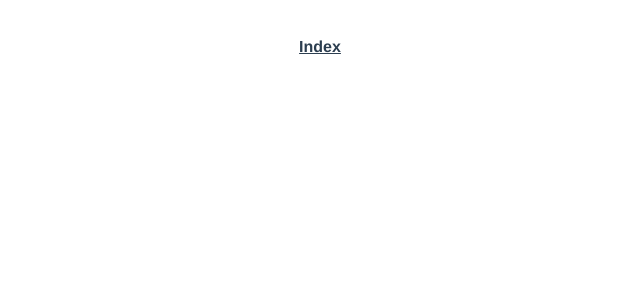
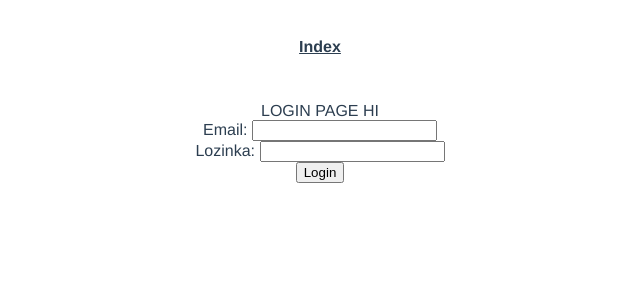
Before and after one commit to kaeyish/ProjekatWeb, a Vue app in the folder frontend/: page /login in a window 1280 px wide. Before the commit this address had no page. Shown: the top 300 px of the page, without its empty margins (320-960 px from the left). Built offline with nearby package versions, Linux system fonts and the light colour scheme.

Commit message:
Zanrovi rade <3

```diff
--- a/frontend/package.json
+++ b/frontend/package.json
@@ -8,6 +8,7 @@
     "lint": "vue-cli-service lint"
   },
   "dependencies": {
+    "axios": "^1.4.0",
     "core-js": "^3.8.3",
     "vue": "^3.2.13",
     "vue-router": "^4.0.3"
--- a/frontend/src/router/index.js
+++ b/frontend/src/router/index.js
@@ -5,6 +5,10 @@ import SviKorisnici from '../views/SviKorisnici.vue'
 import KorisnikView from '../views/KorisnikView.vue'
 import KnjigaView from '../views/KnjigaView.vue'
 import SveKnjige from '../views/SveKnjigeView.vue'
+import LoginView from '../views/LogInView.vue'
+import ZanroviView from '../views/ZanrView.vue'
+import DodajZanrView from '../views/DodajZanrView.vue'
+import PretragaKnjigeView from '../views/PretragaKnjigeView.vue'
 
 const routes = [
   {
@@ -26,6 +30,11 @@ const routes = [
     component: IndexView
   },
   {
+    path: '/login',
+    name: 'login',
+    component: LoginView
+  },
+  {
     path:'/korisnici',
     name:'korisnici',
     component: SviKorisnici
@@ -45,6 +54,21 @@ const routes = [
     name:'knjiga',
     component: KnjigaView
   },
+  {
+    path: '/zanrovi',
+    name: 'zanrovi',
+    component: ZanroviView
+  },
+  {
+    path: '/dodajZanr',
+    name: 'dodajZanr',
+    component: DodajZanrView
+  },
+  {
+    path: '/pretraga',
+    name: 'pretraga',
+    component: PretragaKnjigeView
+  }
 ]
 
 const router = createRouter({
--- /dev/null
+++ b/frontend/src/views/DodajZanrView.vue
@@ -0,0 +1,44 @@
+<template>
+  <label>Naziv: </label>
+  <input v-model="zanr.naziv">
+  <br>
+  <button v-on:click="submit()">submit</button>
+</template>
+
+<script>
+export default {
+    name: "DodajZanr",
+    data : function(){
+        return {
+            zanr: {
+                naziv: "",
+            },
+        };
+    },
+    methods: {
+        submit: function(){
+            fetch("http://localhost:9090/api/korisnik/dodajZanr", {
+                method: "POST",
+                headers: {
+                Accept: "application/json",
+                "Content-type": "application/json",
+                },
+                body: JSON.stringify(this.zanr),
+            })
+                .then((response) => response.json)
+                .then((data) => {
+                console.log("Success : " + data);
+                this.$router.push("/zanrovi");
+                })
+                .catch((err) => {
+                console.log("Error : " + err);
+                alert(err);
+                });
+                }
+    }
+}
+</script>
+
+<style>
+
+</style>
--- /dev/null
+++ b/frontend/src/views/LogInView.vue
@@ -0,0 +1,69 @@
+
+<template>
+    <p/>
+        LOGIN PAGE HI
+
+        <form name="login-form" >
+      <div class="mb-3">
+        <label for="email">Email: </label>
+        <input id="email" type="email" v-model="email" />
+      </div>
+      <div class="mb-3">
+        <label for="lozinka">Lozinka: </label>
+        <input id="lozinka" type="password" v-model="lozinka" />
+      </div>
+      <button class="btn btn-outline-dark" type="submit" v-on:click.prevent = "submit()" >
+        Login
+      </button>
+
+</form>
+</template>
+
+<script>
+export default{
+    name:'LogInView',
+    data() {
+    return {
+      email: '',
+      lozinka: '',
+    };
+  },
+  methods: {
+    submit() {
+      const payload = {
+        email: this.email,
+        lozinka: this.lozinka
+      };
+
+      fetch('http://localhost:9090/api/login', {
+        method: 'POST',
+        credentials: 'include',
+        headers: {
+          'Content-Type': 'application/json'
+        },
+        body: JSON.stringify(payload)
+      })
+        .then((res) => {
+          console.log(res);
+          if (res.ok) {
+            return res.json();
+          } else {
+            throw new Error('Login failed');
+          }
+        })
+        .then((data) => {
+          console.log(data);
+            this.$router.push('/korisnik/'+data.id);
+        })
+        .catch((err) => {
+          console.log(err);
+          alert('Something went wrong!');
+        });
+    }
+  }
+};
+
+</script>
+
+<style>
+</style>
--- /dev/null
+++ b/frontend/src/views/PretragaKnjigeView.vue
@@ -0,0 +1,47 @@
+<template>
+    <div>
+    <h1>Trazena knjiga</h1>
+
+          <ul v-if="knjigePoNaslovu.length > 0">
+            <li v-for="knjiga in knjigePoNaslovu" :key="knjiga.naslov">
+
+               <p>Naziv: {{ knjiga.naslov }}</p>
+            </li>
+          </ul>
+          <p v-else>No books found.</p>
+    </div>
+    </template>
+
+
+    <script>
+    import axios from 'axios';
+
+    export default {
+      data() {
+        return {
+          knjigePoNaslovu:[],
+        };
+      },
+      created() {
+          const searchTerm=this.$route.query.searchTerm;
+
+
+          if(searchTerm)
+          {
+            axios.get(`http://localhost:9090/api/knjige/${searchTerm}`)
+            .then(response=>{
+              this.knjigePoNaslovu=[response.data];
+            })
+
+          .catch(error=>{
+            console.error('Error fetching books by title',error);
+          });
+        }
+      }
+
+    };
+    </script>
+
+
+    <style>
+    </style>
--- /dev/null
+++ b/frontend/src/views/ZanrView.vue
@@ -0,0 +1,40 @@
+<template>
+  <div id="zanrovi">
+    ZANROVI
+    <li v-for="zanr of zanrovi"
+            :key="zanr.id"
+            :zanr="zanr">
+             {{ zanr.naziv }}
+    </li>
+
+  </div>
+</template>
+
+<script>
+export default {
+    name: 'SviZanrovi',
+    data: function() {
+            return {
+                zanrovi: [],
+            }
+        },
+        mounted: function () {
+            fetch('http://localhost:9090/api/zanrovi')
+            .then(response => response.json())
+                .then(data => {console.log("Success:", data); this.zanrovi = data})
+                .catch((error) => {
+                    console.error("Error:", error);
+                });
+            },
+            methods:
+        {
+            loadZanr(zanr) {
+            this.$router.push('/zanr/'+zanr.id);
+        }
+      }
+}
+</script>
+
+<style>
+
+</style>
```
Also changed, not shown: 1 other file (tests, documents, lock files or other folders).
